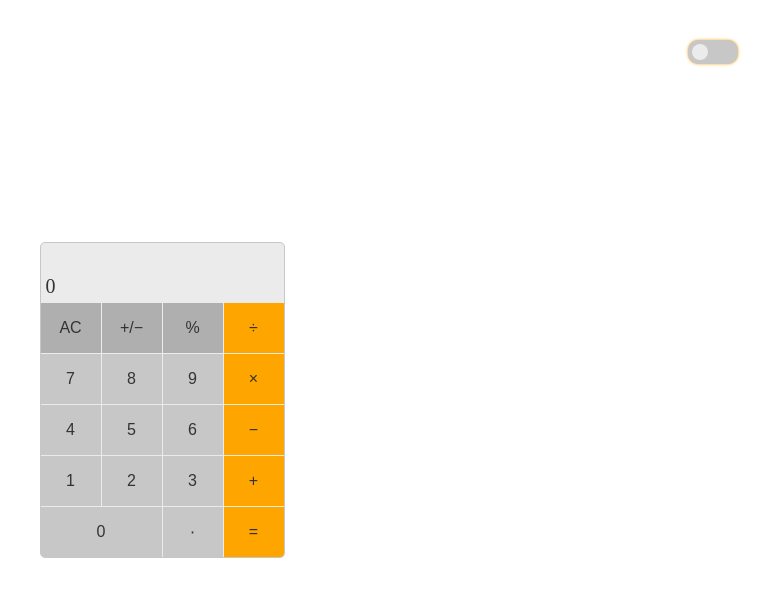
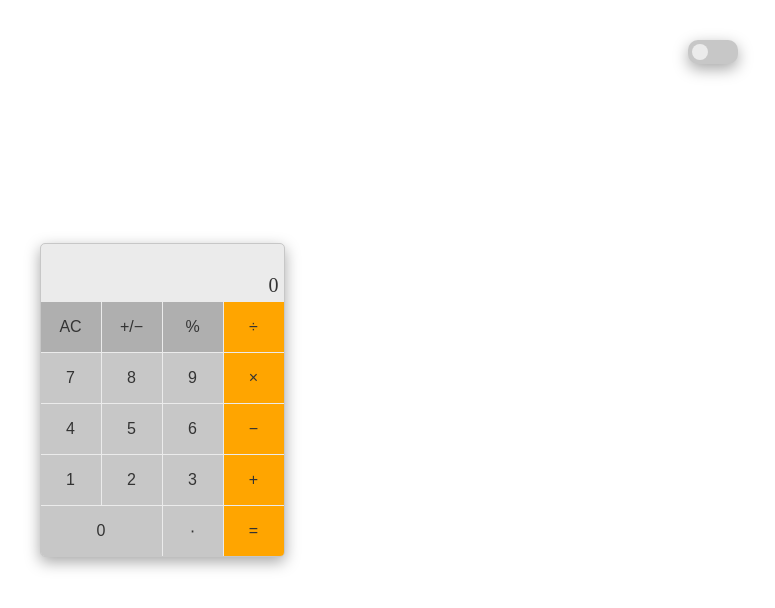
Before and after one commit to selukdiana/calculator, a website built with webpack: page src/index.html in a window 1280 px wide. Shown: the whole page, without its empty margins (478-1253 px from the left). Built offline with nearby package versions, Linux system fonts and the light colour scheme.

Commit message:
refactor: refactor code

```diff
--- a/src/css/calculator.css
+++ b/src/css/calculator.css
@@ -5,25 +5,21 @@
   width: 100vw;
   height: 100vh;
   background: var(--color-bg);
-  color: var(--color-text);
 }
+
 .calculator {
   background: var(--color-calculator);
   border: 1px solid var(--color-secondary);
   border-radius: 5px;
   overflow: hidden;
+  box-shadow: rgba(0, 0, 0, 0.35) 0px 5px 15px;
 }
 
 .calculator__display {
-  display: table-cell;
-  padding: 5px;
-  height: 60px;
+  padding: 30px 5px 5px 5px;
   max-width: 243px;
   font-size: 20px;
   text-align: end;
-  vertical-align: bottom;
-  word-break: break-all;
-  color: var(--color-text);
 }
 
 .calculator__keypad {
@@ -34,7 +30,6 @@
 }
 
 button {
-  color: var(--color-text);
   background-color: var(--color-secondary);
   cursor: pointer;
   font-size: 16px;
--- a/src/css/index.css
+++ b/src/css/index.css
@@ -1,13 +1,3 @@
-* {
-  margin: 0;
-  padding: 0;
-  list-style: none;
-  box-sizing: border-box;
-  text-decoration: none;
-  color: white;
-  transition: all 0.5s;
-}
-
 :root {
   --color-text: rgb(51, 51, 51);
   --color-bg: rgb(255, 255, 255);
@@ -24,3 +14,13 @@
   --color-secondary: rgb(119, 119, 119);
   --color-calculator: rgb(44, 44, 44);
 }
+
+* {
+  margin: 0;
+  padding: 0;
+  list-style: none;
+  box-sizing: border-box;
+  text-decoration: none;
+  color: var(--color-text);
+  transition: all 0.5s;
+}
--- a/src/css/switch.css
+++ b/src/css/switch.css
@@ -37,7 +37,7 @@
 }
 
 .switch__input + .switch__slider {
-  box-shadow: 0 0 3px var(--color-accent);
+  box-shadow: rgba(0, 0, 0, 0.35) 0px 5px 15px;
 }
 
 .switch__input:checked + .switch__slider::before {
--- a/src/index.html
+++ b/src/index.html
@@ -12,7 +12,7 @@
         <span class="switch__slider"></span>
       </label>
       <div class="calculator">
-        <p class="calculator__display">0</p>
+        <div class="calculator__display">0</div>
         <div class="calculator__keypad">
           <button
             data-type="operator"
--- a/src/js/calculator.js
+++ b/src/js/calculator.js
@@ -177,7 +177,11 @@ const simplifyExpression = (currentExpression, operator) => {
       ...currentExpression.slice(leftOperandIndex, rightOperatorIndex + 1),
     );
 
-    currentExpression.splice(leftOperandIndex, 3, partialSolution.toString());
+    currentExpression.splice(
+      leftOperandIndex,
+      3,
+      parseFloat(partialSolution.toFixed(6)).toString(),
+    );
     return simplifyExpression(currentExpression, operator);
   }
 };
```
Also changed, not shown: webpack.config.js (+4 -4 lines), README.md.
